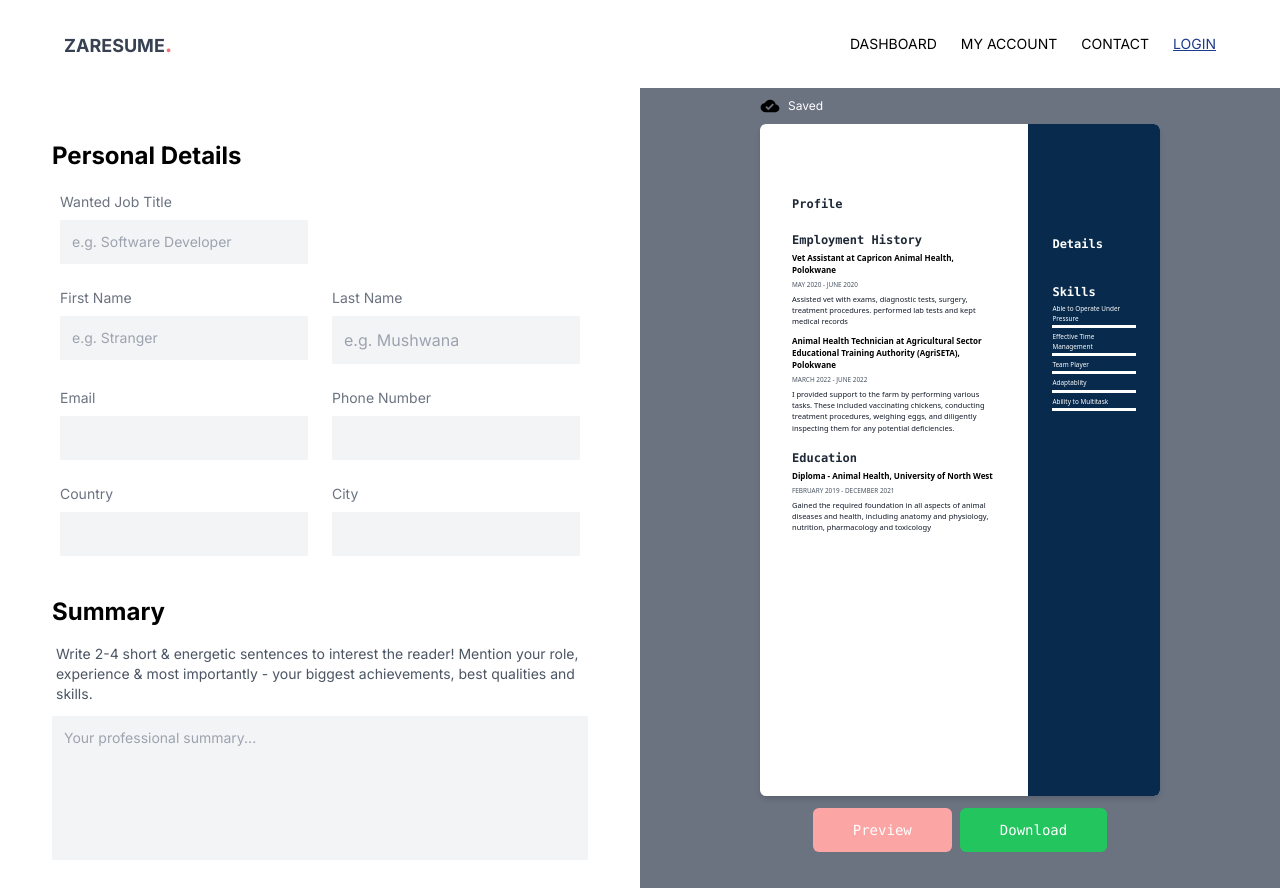
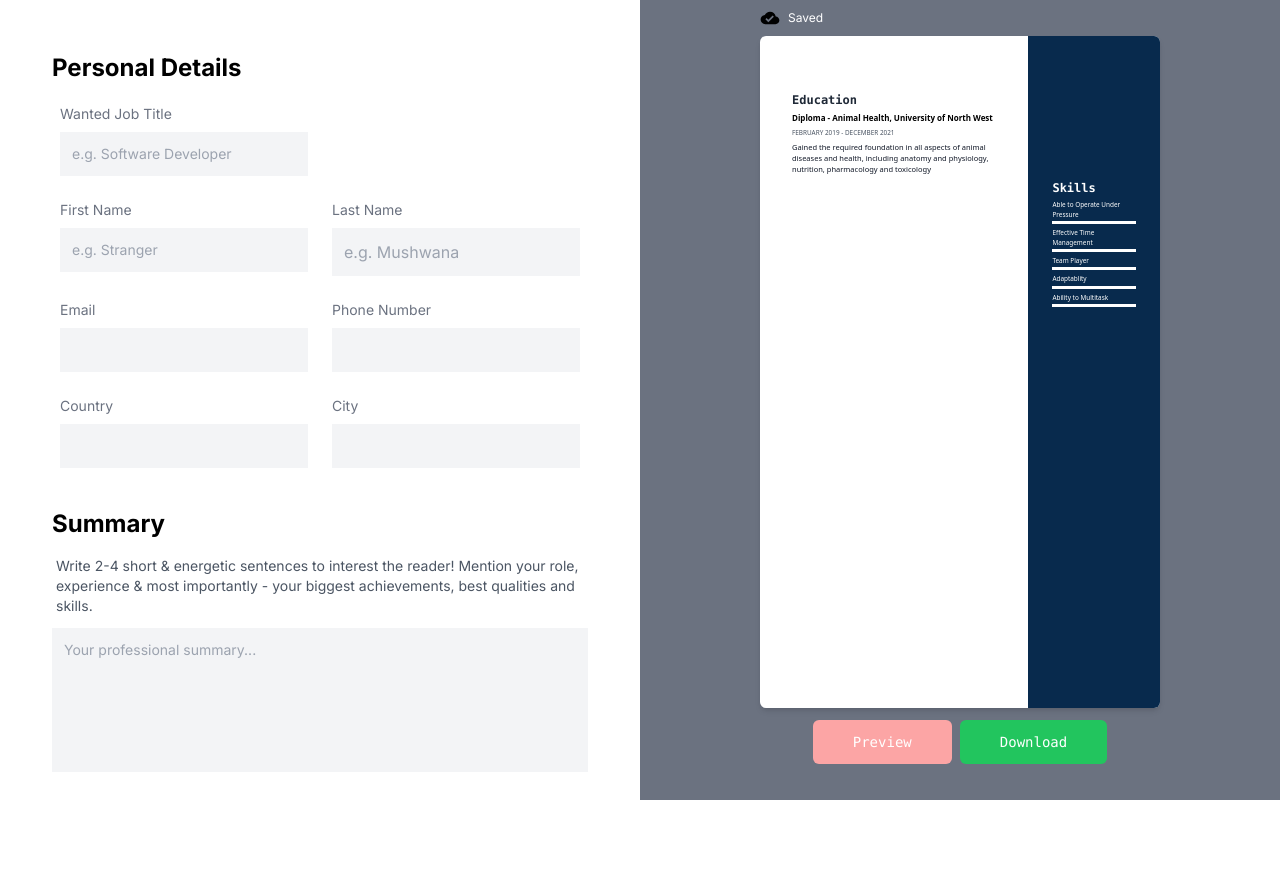
Before and after one commit to strangermushwana/resume-builder, a Next.js app: page /bulder in a window 1280 px wide. After the commit the page ends 800 px from the top, so only its background shows below. Built offline with nearby package versions, Linux system fonts and the light colour scheme.

Commit message:
added employnet history functionality FE

```diff
--- a/app/bulder/page.tsx
+++ b/app/bulder/page.tsx
@@ -9,15 +9,22 @@ import Skills from '../components/Skills'
 
 export default function Builder() {
   const [personalDetails, setPersonalDetails] = useState({})
+  const [employmentData, setEmploymentData] = useState({})
+
   const personalInformation = (info: any) => {
     setPersonalDetails(info)
   }
+
+  const emplymentInformation = (info: any) => {
+    setEmploymentData(info)
+  }
+
   return (
     <main className="flex h-screen">
       <div className="flex flex-col w-1/2 overflow-y-auto">
         <div className="flex-1 p-12">
           <PersonalDetails personalInfo={personalInformation} />
-          <EmploymentHistory />
+          <EmploymentHistory employmentData={emplymentInformation} />
           <Education />
           <Skills />
         </div>
@@ -50,7 +57,10 @@ export default function Builder() {
           </svg>
           <span className="ml-2 text-white text-xs">Saved</span>
         </div>
-        <Resume personalDetails={personalDetails} />
+        <Resume
+          personalDetails={personalDetails}
+          employmentData={employmentData}
+        />
       </div>
     </main>
   )
--- a/app/components/EmploymentHistory.tsx
+++ b/app/components/EmploymentHistory.tsx
@@ -1,13 +1,38 @@
 import React, { useState } from 'react'
 import Collapsed from './Collapsed'
 import UpArrow from './UI/UpArrow'
+import { IEmploymentHistory } from '../models/EmploymentHistory'
 
-export default function EmploymentHistory() {
+interface Props {
+  employmentData: (data: IEmploymentHistory) => void
+}
+
+export default function EmploymentHistory({ employmentData }: Props) {
   const [show, setShow] = useState(false)
+  const [employmentHistory, setEmploymentHistory] = useState({
+    jobTitle: '',
+    employer: '',
+    startDate: '',
+    endDate: '',
+    city: '',
+    description: '',
+  })
 
   function showFull() {
     setShow(() => !show)
   }
+
+  employmentData(employmentHistory)
+
+  const handleEmploymentHistoryChange = (e: {
+    target: { name: any; value: any }
+  }) => {
+    setEmploymentHistory((data) => ({
+      ...data,
+      [e.target.name]: e.target.value,
+    }))
+  }
+
   return (
     <div className="flex flex-col mt-10">
       <h2 className="text-2xl font-bold p-1">Employment History</h2>
@@ -48,6 +73,8 @@ export default function EmploymentHistory() {
                     Job Title
                   </label>
                   <input
+                    name="jobTitle"
+                    onChange={handleEmploymentHistoryChange}
                     type="text"
                     className="text-black bg-gray-100 text-sm outline-none focus:border-b-2 block w-full p-3"
                     placeholder="e.g. Charles"
@@ -60,6 +87,8 @@ export default function EmploymentHistory() {
                     Employer
                   </label>
                   <input
+                    name="employer"
+                    onChange={handleEmploymentHistoryChange}
                     type="text"
                     className="text-black bg-gray-100 text-sm outline-none focus:border-b-2 block w-full p-3"
                     placeholder="e.g. Charles"
@@ -75,6 +104,8 @@ export default function EmploymentHistory() {
                 <div className="flex space-x-3 p-1">
                   <div className="w-1/2">
                     <input
+                      name="startDate"
+                      onChange={handleEmploymentHistoryChange}
                       type="text"
                       className="text-black bg-gray-100 text-sm outline-none focus:border-b-2 block w-full p-3"
                       placeholder="MM/YY"
@@ -82,6 +113,8 @@ export default function EmploymentHistory() {
                   </div>
                   <div className="w-1/2">
                     <input
+                      name="endDate"
+                      onChange={handleEmploymentHistoryChange}
                       type="text"
                       className="text-black bg-gray-100 text-sm outline-none focus:border-b-2 block w-full p-3"
                       placeholder="MM/YY"
@@ -95,6 +128,8 @@ export default function EmploymentHistory() {
                     City
                   </label>
                   <input
+                    name="city"
+                    onChange={handleEmploymentHistoryChange}
                     type="text"
                     className="text-black bg-gray-100 text-sm outline-none focus:border-b-2 block w-full p-3"
                     placeholder="e.g. Charles"
@@ -109,6 +144,8 @@ export default function EmploymentHistory() {
                     Description
                   </label>
                   <textarea
+                    name="description"
+                    onChange={handleEmploymentHistoryChange}
                     style={{ resize: 'none' }}
                     rows={10}
                     className="block p-3 w-full text-sm text-gray-900 bg-gray-100 outline-none focus:border-b-2"
--- a/app/components/Navbar.tsx
+++ b/app/components/Navbar.tsx
@@ -40,10 +40,13 @@ export default function Navbar() {
           </Link>
         </div>
         <div className="flex space-x-6 justify-center items-center">
-          <div className="cursor-pointer uppercase text-sm hover:text-gray-900">
+          <div className="hidden cursor-pointer uppercase text-sm hover:text-gray-900">
             Dashboard
           </div>
           <div className="cursor-pointer uppercase text-sm hover:text-gray-900">
+            Templates
+          </div>
+          <div className="hidden cursor-pointer uppercase text-sm hover:text-gray-900">
             My Account
           </div>
           <div className="cursor-pointer uppercase text-sm hover:text-gray-900">
@@ -52,11 +55,20 @@ export default function Navbar() {
           <div
             className={
               active
-                ? 'cursor-pointer text-white-900 text-sm uppercase underline'
-                : 'cursor-pointer text-blue-900 text-sm uppercase underline'
+                ? 'cursor-pointer font-bold text-white-900 text-sm uppercase underline'
+                : 'cursor-pointer font-bold text-blue-900 text-sm uppercase underline'
             }
           >
             Login
+          </div>
+          <div
+            className={
+              active
+                ? 'cursor-pointer font-bold text-white-900 text-sm uppercase underline'
+                : 'cursor-pointer font-bold text-blue-900 text-sm uppercase underline'
+            }
+          >
+            Sign Up
           </div>
           {loggedIn && (
             <div
--- a/app/components/Resume.tsx
+++ b/app/components/Resume.tsx
@@ -1,8 +1,34 @@
 import Link from 'next/link'
 import React from 'react'
+import { IPersonalInformation } from '../models/PersonalInformation'
+import { IEmploymentHistory } from '../models/EmploymentHistory'
 
-export default function Resume({ personalDetails }) {
-  console.log(personalDetails)
+interface Props {
+  personalDetails: IPersonalInformation
+  employmentData: IEmploymentHistory
+}
+
+export default function Resume({ personalDetails, employmentData }: Props) {
+  const showDetailsSection = () => {
+    const { phoneNumber, city, country, email } = personalDetails
+    return [!!phoneNumber, !!city, !!country, !!email].includes(true)
+  }
+  const showSection = showDetailsSection()
+
+  const showEmploymentHistorySection = () => {
+    const { jobTitle, employer, startDate, endDate, city, description } =
+      employmentData
+    return [
+      !!jobTitle,
+      !!employer,
+      !!startDate,
+      !!endDate,
+      !!city,
+      !!description,
+    ].includes(true)
+  }
+  const showEmployment = showEmploymentHistorySection()
+
   return (
     <div className="flex flex-col items-center font-mono justify-center h-full px-[7.5rem] pb-6">
       <div className="flex shadow-md w-full h-full bg-white rounded-md">
@@ -13,31 +39,35 @@ export default function Resume({ personalDetails }) {
           <div className="text-[0.5rem] pl-2 text-gray-600 uppercase">
             {personalDetails?.jobTitle}
           </div>
+          {personalDetails?.professionalSummary && (
             <div className="font-sans mt-3 p-2">
               <h2 className="font-semibold text-xs my-1 font-mono text-gray-800">
                 Profile
               </h2>
               <div className="text-[7.5px] text-gray-700">
-              {personalDetails?.professionalSummary}
+                {personalDetails.professionalSummary}
               </div>
             </div>
+          )}
+          {showEmployment && (
             <div className="font-sans p-2">
               <h2 className="font-semibold text-xs font-mono text-gray-800">
                 Employment History
               </h2>
               <div className="history">
                 <div className="font-sans text-[0.5rem] font-semibold my-1">
-                Vet Assistant at Capricon Animal Health, Polokwane
+                  {employmentData?.jobTitle}
+                  {employmentData?.employer && ` at ${employmentData.employer}`}
+                  {employmentData?.city && `, ${employmentData.city}`}
                 </div>
                 <div className="text-[0.4rem] font-thin mb-1 text-gray-600 uppercase">
-                May 2020 - June 2020
+                  {employmentData?.startDate} - {employmentData?.endDate}
                 </div>
                 <div className="text-[7.5px] font-[3rem] text-gray-900">
-                Assisted vet with exams, diagnostic tests, surgery, treatment
-                procedures. performed lab tests and kept medical records
+                  {employmentData?.description}
                 </div>
               </div>
-            <div className="mt-2">
+              {/* <div className="mt-2">
                 <div className="font-sans text-[0.5rem] font-semibold my-1">
                   Animal Health Technician at Agricultural Sector Educational
                   Training Authority (AgriSETA), Polokwane
@@ -51,8 +81,10 @@ export default function Resume({ personalDetails }) {
                   procedures, weighing eggs, and diligently inspecting them for
                   any potential deficiencies.
                 </div>
+              </div> */}
             </div>
-          </div>
+          )}
+
           <div className="font-sans p-2">
             <h2 className="font-semibold text-xs font-mono text-gray-800">
               Education
@@ -73,7 +105,9 @@ export default function Resume({ personalDetails }) {
           </div>
         </div>
         <div className="bg-[#082A4D] w-[34%] text-white px-6 pt-[7rem] rounded-r-md">
+          {showSection && (
             <h2 className="font-semibold text-xs font-mono">Details</h2>
+          )}
           <div className="font-sans">
             <div className="text-[0.4rem] my-1">{personalDetails?.city}</div>
             <div className="text-[0.4rem] my-1">{personalDetails?.country}</div>
--- a/app/layout.tsx
+++ b/app/layout.tsx
@@ -16,7 +16,7 @@ export default function RootLayout({
   return (
     <html lang="en">
       <body className={inter.className}>
-        <Navbar />
+        {/* <Navbar /> */}
         {children}
       </body>
     </html>
--- /dev/null
+++ b/app/models/EmploymentHistory.ts
@@ -0,0 +1,8 @@
+export interface IEmploymentHistory {
+  jobTitle?: string
+  employer?: string
+  startDate?: string
+  endDate?: string
+  city?: string
+  description?: string
+}
--- /dev/null
+++ b/app/models/PersonalInformation.ts
@@ -0,0 +1,10 @@
+export interface IPersonalInformation {
+  jobTitle?: string
+  firstName?: string
+  lastName?: string
+  email?: string
+  phoneNumber?: string
+  country?: string
+  city?: string
+  professionalSummary?: string
+}
```
Also changed, not shown: app/components/PersonalDetails.tsx (+6 -1 lines). Lines whose indentation alone changed are shown as unchanged.
